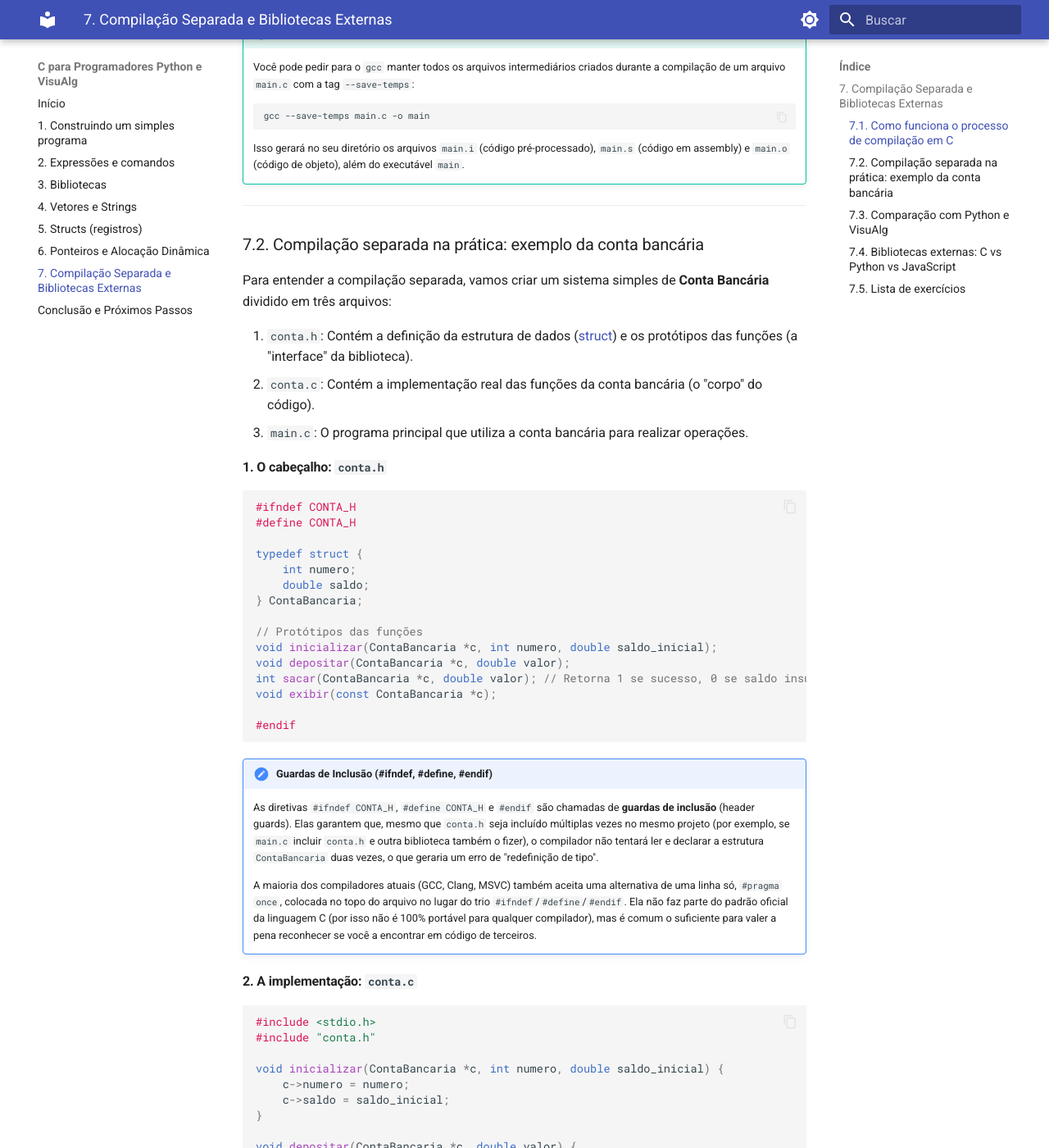
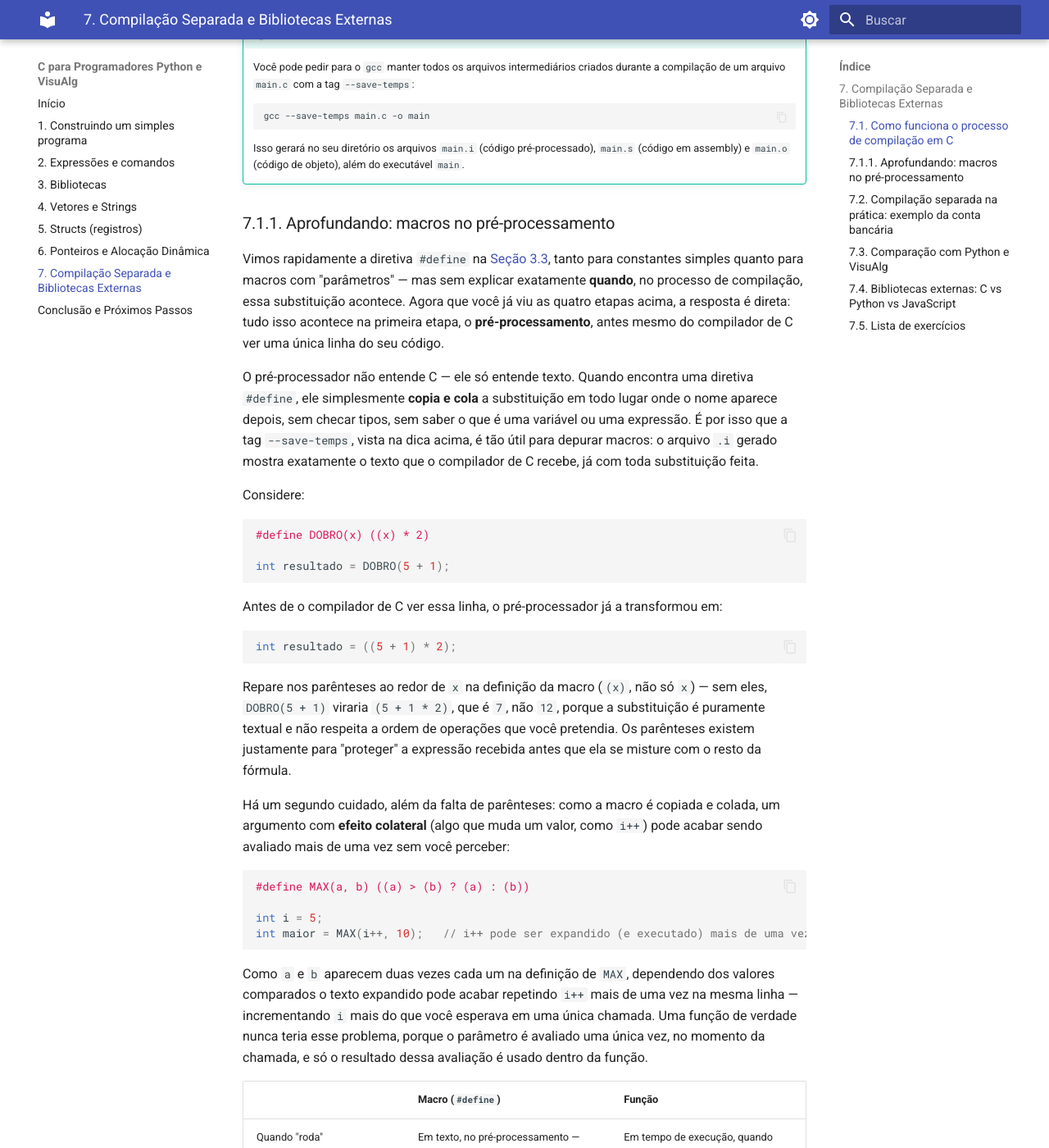
Before and after one commit to LambdaGeo/introducao-c, an MkDocs documentation site: the page built from docs/cap07.md, in a window 1280 px wide and 1400 px high, scrolled down 1773 px. Shown: the whole window at 82% size. Built offline with MkDocs 1.6.1 and Material for MkDocs 9.7.7, drawn with Linux system fonts in a browser that asks for light colours; some of the changed text lies outside the part shown.

Commit message:
incluido conteudo sobre macros e union

````diff
--- a/docs/cap07.md
+++ b/docs/cap07.md
@@ -31,6 +31,48 @@ graph TD
     gcc --save-temps main.c -o main
     ```
     Isso gerará no seu diretório os arquivos `main.i` (código pré-processado), `main.s` (código em assembly) e `main.o` (código de objeto), além do executável `main`.
+
+### 7.1.1. Aprofundando: macros no pré-processamento
+
+Vimos rapidamente a diretiva `#define` na [Seção 3.3](cap03.md#33-constantes), tanto para constantes simples quanto para macros com "parâmetros" — mas sem explicar exatamente **quando**, no processo de compilação, essa substituição acontece. Agora que você já viu as quatro etapas acima, a resposta é direta: tudo isso acontece na primeira etapa, o **pré-processamento**, antes mesmo do compilador de C ver uma única linha do seu código.
+
+O pré-processador não entende C — ele só entende texto. Quando encontra uma diretiva `#define`, ele simplesmente **copia e cola** a substituição em todo lugar onde o nome aparece depois, sem checar tipos, sem saber o que é uma variável ou uma expressão. É por isso que a tag `--save-temps`, vista na dica acima, é tão útil para depurar macros: o arquivo `.i` gerado mostra exatamente o texto que o compilador de C recebe, já com toda substituição feita.
+
+Considere:
+
+```c
+#define DOBRO(x) ((x) * 2)
+
+int resultado = DOBRO(5 + 1);
+```
+
+Antes de o compilador de C ver essa linha, o pré-processador já a transformou em:
+
+```c
+int resultado = ((5 + 1) * 2);
+```
+
+Repare nos parênteses ao redor de `x` na definição da macro (`(x)`, não só `x`) — sem eles, `DOBRO(5 + 1)` viraria `(5 + 1 * 2)`, que é `7`, não `12`, porque a substituição é puramente textual e não respeita a ordem de operações que você pretendia. Os parênteses existem justamente para "proteger" a expressão recebida antes que ela se misture com o resto da fórmula.
+
+Há um segundo cuidado, além da falta de parênteses: como a macro é copiada e colada, um argumento com **efeito colateral** (algo que muda um valor, como `i++`) pode acabar sendo avaliado mais de uma vez sem você perceber:
+
+```c
+#define MAX(a, b) ((a) > (b) ? (a) : (b))
+
+int i = 5;
+int maior = MAX(i++, 10);   // i++ pode ser expandido (e executado) mais de uma vez!
+```
+
+Como `a` e `b` aparecem duas vezes cada um na definição de `MAX`, dependendo dos valores comparados o texto expandido pode acabar repetindo `i++` mais de uma vez na mesma linha — incrementando `i` mais do que você esperava em uma única chamada. Uma função de verdade nunca teria esse problema, porque o parâmetro é avaliado uma única vez, no momento da chamada, e só o resultado dessa avaliação é usado dentro da função.
+
+| | Macro (`#define`) | Função |
+|---|---|---|
+| Quando "roda" | Em texto, no pré-processamento — antes de compilar | Em tempo de execução, quando chamada |
+| Verifica tipos dos argumentos | Não — é só substituição de texto | Sim — o compilador confere contra o protótipo |
+| Pode avaliar um argumento mais de uma vez | Sim, se o argumento aparecer mais de uma vez na definição | Não — o argumento é avaliado uma vez, antes da chamada |
+| Aparece no depurador (debugger) | Não — o depurador só vê o código já expandido | Sim — dá para colocar um breakpoint dentro dela |
+
+Na prática, para a maioria dos casos em que você teria vontade de usar uma macro com "parâmetros" (como `DOBRO` ou `MAX` acima), uma função comum é hoje considerada mais segura e mais fácil de depurar. Macros function-like continuam existindo principalmente por compatibilidade com código antigo e para alguns usos específicos — como gerar código repetitivo automaticamente — que fogem do escopo deste livro.
 
 ---
 
````
Also changed, not shown: docs/cap05.md (+32 -1 lines).
